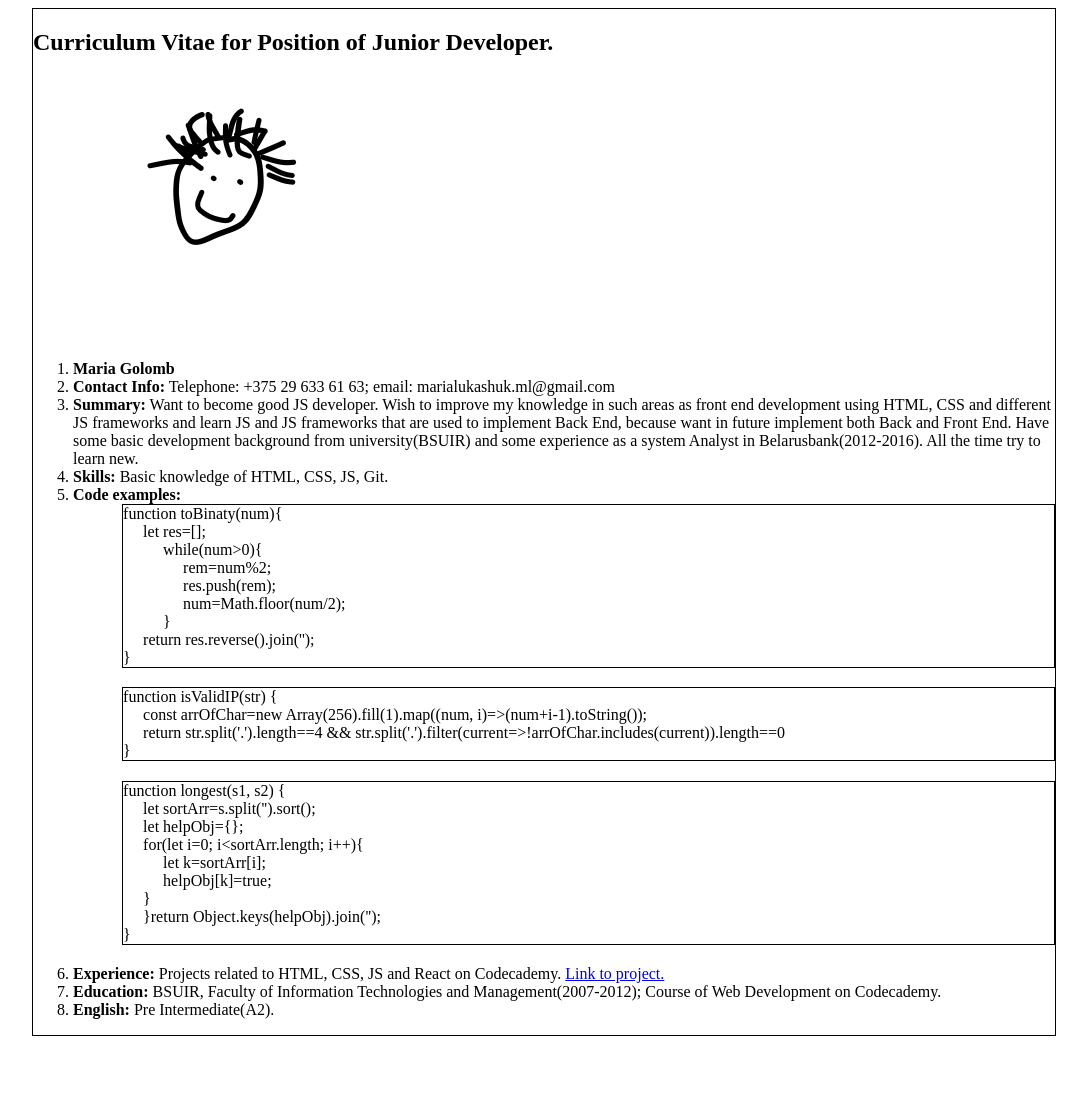
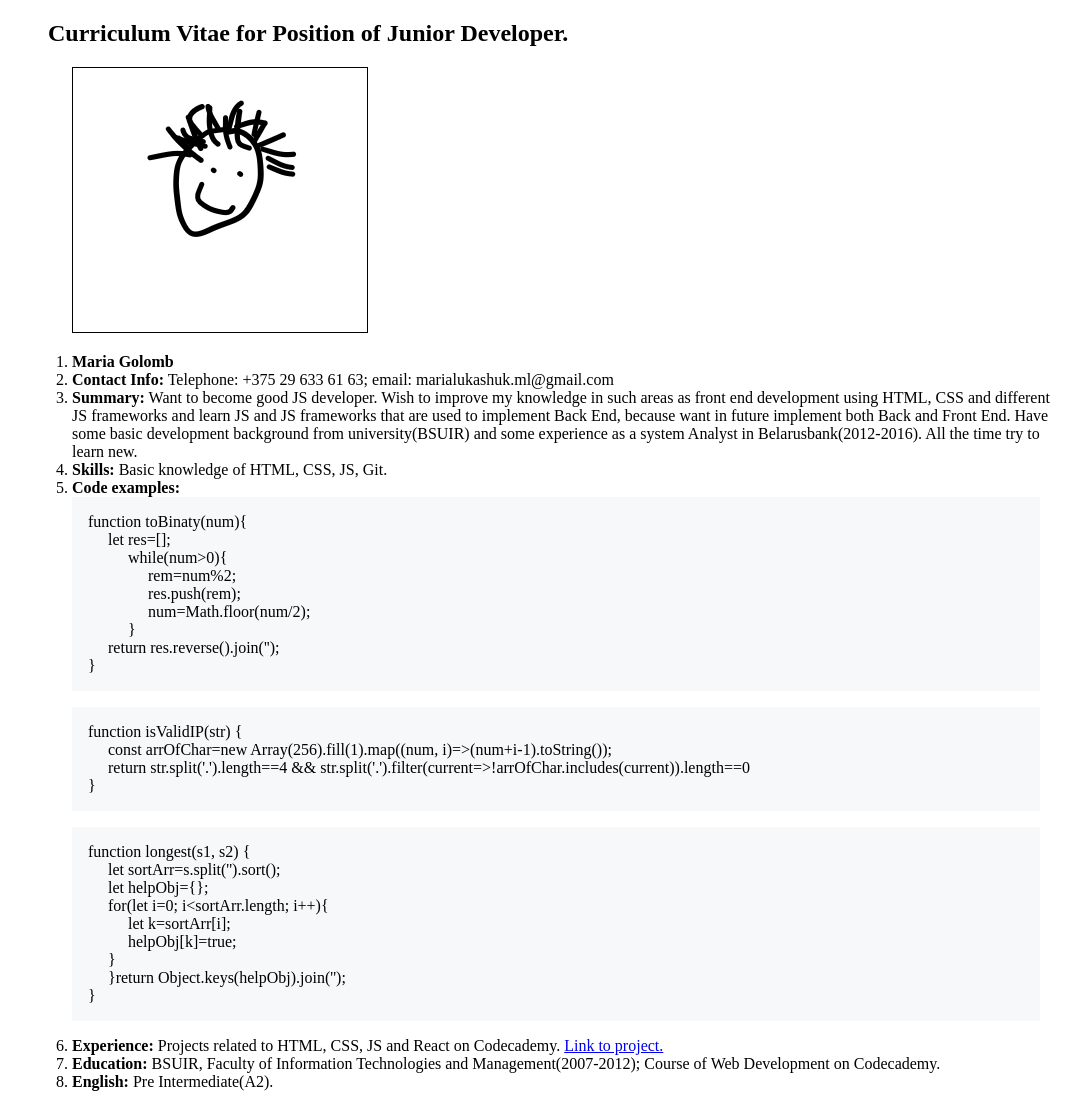
Before and after one commit to MariaGolomb/rsschool-cv, a plain HTML site: page index.html in a window 1280 px wide. Shown: the whole page, without its empty margins (96-1183 px from the left). Before the commit the page ends 1044 px from the top, so only its background shows below. Drawn offline with Linux system fonts and the light colour scheme.

Commit message:
refactor: update style

```diff
--- a/style.css
+++ b/style.css
@@ -2,17 +2,23 @@ main {
     max-width: 1024px;
     margin: 0 auto;
     box-sizing: border-box;
+}
+
+img {
+    height: 264px;
+    width: 294px;
     border: 1px black solid;
 }
 
-img {
-    //hieght and wieght
+h1 {
+    margin-left:16px;
 }
 
 .code {
-    margin-left: 5%;
-    margin-bottom: 2%;
-    border: 1px black solid;
+    box-sizing: border-box;
+    padding: 16px;
+    margin: 0 16px 16px 0;
+    background-color: #f6f8fa;
 
 }
 
```
